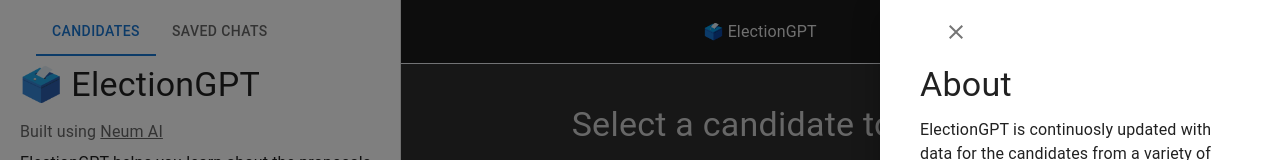
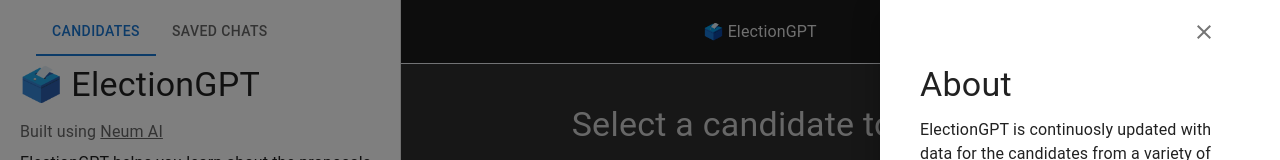
Before and after one commit to NeumTry/electiongpt-frontend, a Next.js app: page / in a window 1280 px wide. Both pictures are taken after a click on the button "ABOUT". Shown: the top 160 px of the page. Built offline with nearby package versions, Linux system fonts and the light colour scheme.

Commit message:
put the close icon to the right

```diff
--- a/app/page.tsx
+++ b/app/page.tsx
@@ -84,6 +84,15 @@
     padding: theme.spacing(0, 2),
     // necessary for content to be below app bar
     ...theme.mixins.toolbar,
+  }));
+
+  const DrawerHeaderAbout = styled('div')(({ theme }:any) => ({
+    display: 'flex',
+    alignItems: 'center',
+    padding: theme.spacing(0, 2),
+    // necessary for content to be below app bar
+    ...theme.mixins.toolbar,
+    justifyContent: 'flex-end'
   }));
 
   const handleTabChange = (event: React.SyntheticEvent, newValue: number) => {
@@ -430,11 +439,11 @@
       </Drawer>
     <Drawer anchor='right' open={aboutOpen} variant='temporary'>
       <div style={{width:400, paddingLeft:'10%', paddingRight:'10%'}}>
-        <DrawerHeader>
+        <DrawerHeaderAbout>
           <IconButton onClick={handleAboutClose}>
             <CloseIcon/>
           </IconButton>
-        </DrawerHeader>
+        </DrawerHeaderAbout>
           <Typography variant="h4" gutterBottom>
             About
           </Typography>
```
